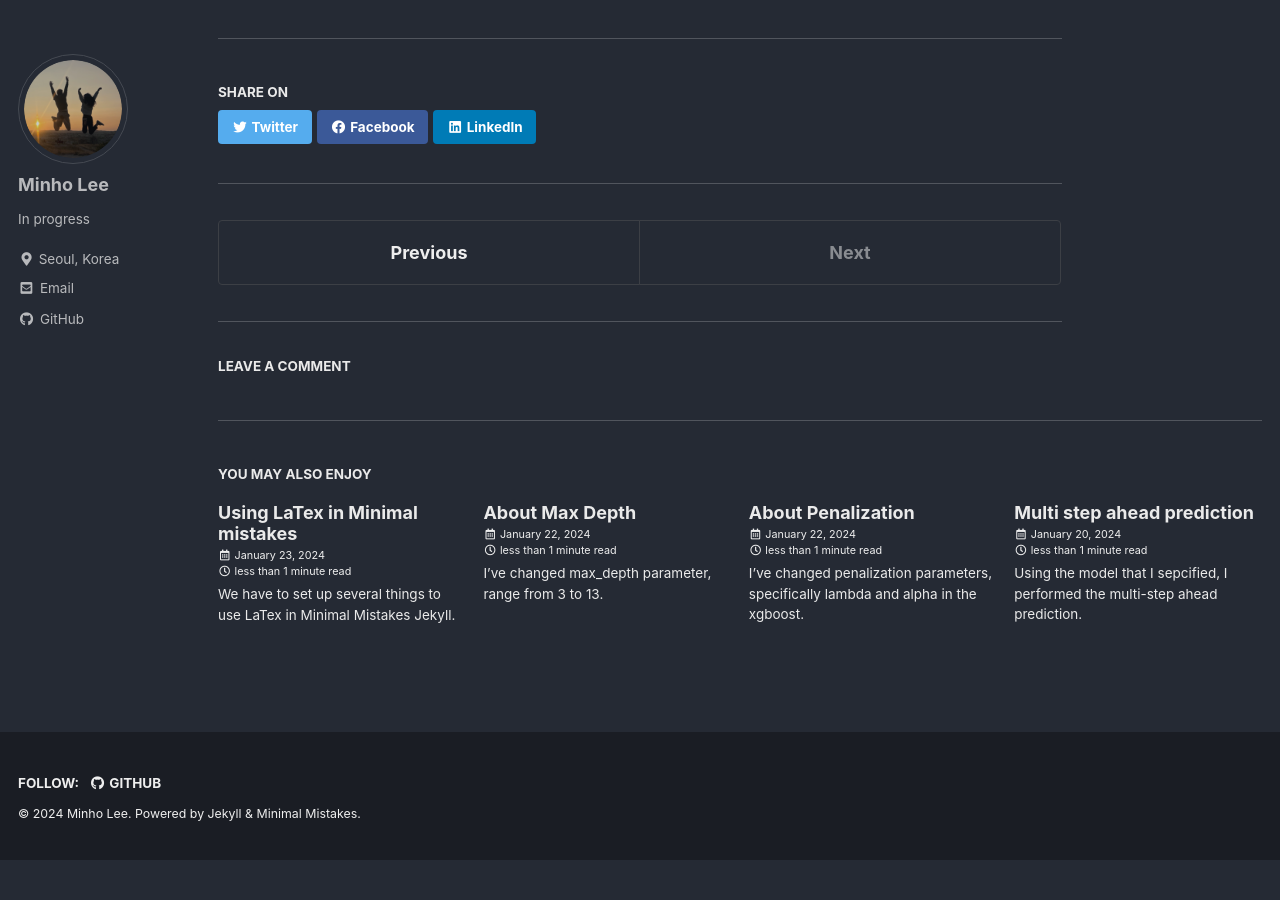
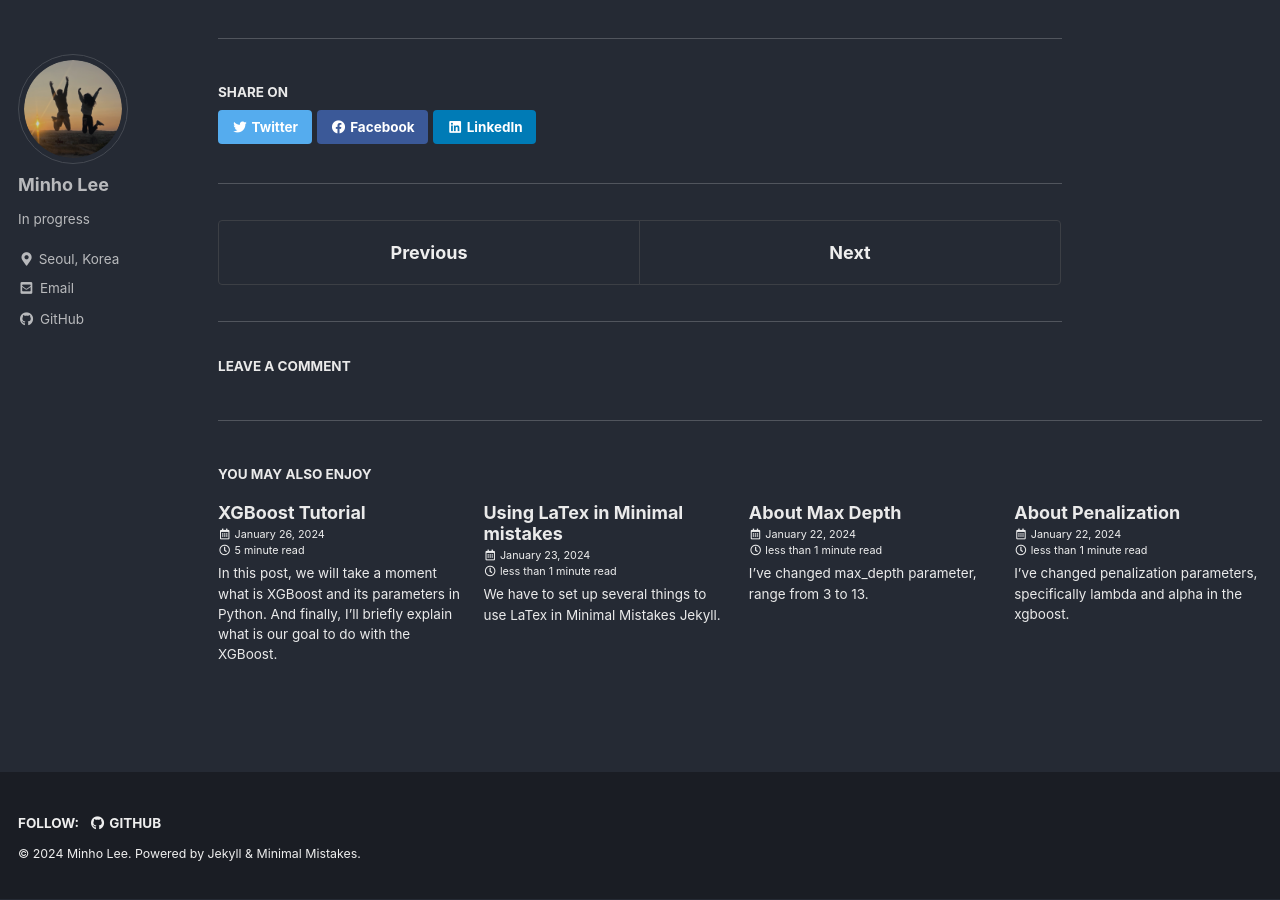
Before and after one commit to Inundata/Inundata.github.io, a Jekyll site: the page built from _posts/Oil/2024-01-24-penalization-without-subsampling.md, in a window 1280 px wide and 900 px high, scrolled down 2506 px. Built offline with Jekyll 4.4.1, drawn with Linux system fonts in a browser that asks for light colours; cached includes are drawn as plain includes; formulas are drawn with MathJax 3; comment, search, counter and statistics services are not loaded; before the commit the page ends 3366 px from its top, so only the background shows below that; some of the changed lines change nothing that is shown; some of the changed text lies outside the part shown.

Commit message:
# XGBoost files uploaded

````diff
--- a/_posts/Oil/2024-01-24-penalization-without-subsampling.md
+++ b/_posts/Oil/2024-01-24-penalization-without-subsampling.md
@@ -32,7 +32,7 @@
 
 Also, I perform the *one-step ahead prediction* and the target is *the monthly price of WTI nominal*.
 
-**To be brief, as I expected, the penalization parameters were useful if we didn't perform the subsampling. *Thus, in terms of penalization, we can use `subsampling` or `penalization parameters`*.**
+**To be brief, as I expected, the penalization parameters were useful if we didn't perform the subsampling. *Thus, in terms of regularization, we can use `subsampling` or `penalization parameters`*.**
 
 I attached the RMSE graph in each case below.<br/>
 (For each point, it is the accumulated RMSE up to that date.)
--- /dev/null
+++ b/_posts/XGBoost/2024-01-26-xgboost-tutorial.md
@@ -0,0 +1,206 @@
+---
+title:  "XGBoost Tutorial"
+show_date: true
+comments: true
+layout: single
+categories:
+  - Machine learning
+tags:
+  - Python
+  - XGBoost
+toc: true
+toc_sticky: true
+---
+
+In this post, we will take a moment what is XGBoost and its parameters in Python.
+And finally, I'll briefly explain what is our goal to do with the XGBoost.
+
+## 1. Concept of XGBoost
+
+The full idea of XGBoost can be found [here](https://xgboost.readthedocs.io/en/stable/tutorials/model.html), and this is the [paper of the XGboost](https://scholar.google.com/scholar_url?url=https://dl.acm.org/doi/pdf/10.1145/2939672.2939785&hl=ko&sa=X&ei=0PSzZdbLKr6Py9YPupq-2As&scisig=AFWwaeZXiFTAoiBjcjZUzHKYyVQx&oi=scholarr).
+
+The key concept of XGBoost is **"fitting the residual repeatedly".**
+
+The summary of the XGBoost is presented as below.
+
+<h2 align="center">[The sketch of XGBoost]</h2>
+
+![xgboost-intro](/assets/xgboost/xgboost-intro.jpg){: .align-center}
+
+From the above picture, the input of the *t-th* iteration is the *(t-1)-th* iteration's residual.
+
+By getting this as an input, in the *t-th* iteration, it formulates one tree(or forest), and the result is denoted as $$f_{t}$$.
+
+Finally, the *t-th* iteration prediction value is the sum of all of these trees(or forests) and we can denote as
+<br/>
+<div align="center">$$\hat{y_{t}} = \sum_{t=1}^Tf_{t}$$</div>
+<div align="center">T = total number of iterations</div>
+<br/>
+For *t-th* iteration, the XGBoost is minimizing the following objective function.
+<br/>
+<div align="center">$$L^{t}=\sum_{i=1}^n[l(y_{i}, \hat{y_{i}}^{t-1}) + f_{t}(x_{i})] + \Omega(f_{t})$$</div>
+
+To quickly optimize the objective function, it uses the Taylor Series Approximation.
+<br/>
+<div align="center">$$L^{t}\approx\sum_{i=1}^n[l(y_{i}, \hat{y_{i}}^{t-1}) + g_{i}f_{t}(x_{i}) + \frac{1}{2}h_{i}f_{t}^2(x_{i})] + \Omega(f_{t})$$</div>
+<div align="center">$$g_{i} = \frac{\partial{l(y_{i}, \hat{y_{i}}^{t-1})}}{\hat{y_{i}^{t-1}}}$$</div>
+<div align="center">$$h_{i} = \frac{\partial^2{l(y_{i}, \hat{y_{i}}^{t-1})}}{\hat{y_{i}^{t-1}}}$$</div>
+
+$$n$$ is the *total number of observations* and $$\Omega(f_{t})$$ is *the penalization term*.<br/>
+For more details, refer to the above XGBoost documentation or the paper.
+
+## 2. Parameters of the XGBoost
+
+In this part, I will explain the XGBoost parameters that you must know in more details. <br/>
+The official Python API reference documentation of the XGBoost is linked below.
+
+- Documentation of the XGBoost: [Click here](https://xgboost.readthedocs.io/en/stable/python/python_api.html)
+- Explanation of the default values of XGBoost: [Click here](https://xgboost.readthedocs.io/en/stable/parameter.html)
+<br/><br/>
+
+*Note)*
+1. XGBoost can do both the *classification* and *regression*, but the parameters are almost the same. Thus, I will explain by referring to the *XGBRegressor*. <br/>
+2. Some parameters' default value are not written in the above documentation.
+
+<h3>1. n_estimators</h3>
+- This refers to the total number of times to iterately fit the residuals.
+- Default value = `100`
+
+<h3>2. max_depth</h3>
+- The maximum tree depth for each tree in each iteration.
+- Default value = `6`
+
+<h3>3. tree_method</h3>
+- The method of finding the splitting point for each feature. There are 4 values for this parameter; `auto`, `exact`, `approx`, and `hist`. <br/>
+ⅰ. `auto` : Sames as the `hist` method. <br/>
+ⅱ. `exact` : Exact greedy algorithm. Splitting all of the candidates. <br/>
+ⅲ. `approx` : Create the buckets for each feature and find the split. <br/>
+ⅳ. `hist` : same as `approx` but much more faster. <br/>
+- Default value = `auto`
+
+- difference between `exact` and `hist`. <br/>
+Let say there is a feature with those values;
+$$x = [10, 14, 25, 3, 9, 16, 37, 1, 22, 17]$$.
+<br/>
+In tree algorithm, it sorts the value into ascending order.<br/>
+$$x = [1, 3, 9, 10, 14, 16, 17, 22, 25, 37]$$.<br/><br/>
+ⅰ. `exact`<br/>
+It looks for all values one by one to find the splitting point.<br/>
+![exact](/assets/xgboost/exact.png){: .align-center}<br/>
+ⅱ. `approx` <br/>
+Create the buckets that match with the parameter `max_bin` and put each value into that bucket first. Then, find the splitting points by using the buckets.<br/>
+![approx](/assets/xgboost/approx.png){: .align-center}
+<br/>
+- difference between `approx` and `hist` <br/>
+From the [lead maintainer of XGBoost](https://github.com/dmlc/xgboost/issues/1950), `approx` method generates a new set of bins for each iteration, whereas the `hist` method re-uses the bins over multiple iterations.
+
+<h3>4. max_bin</h3>
+- For the `hist` or `approx` tree method, it refers to the maximum number of bins per feature.
+- It can not be used for the `exact` tree method.
+- Default value = `256`
+
+<h3>5. max_leaves</h3>
+- The maximum number of leaves; 0 indicates no limit.
+- It can not be used for the `exact` tree method.
+- Default value = `0`
+
+<h3>6. learning_rate</h3>
+- It has the range 0 from 1 and is multipled to the $$f_{t}$$.<br/>
+<div align="center">$$\hat{y_{t}} = \hat{y_{t-1}} + (lr) * f_{t}$$</div>
+- Default value = `0.3`
+
+<h3>7. subsample</h3>
+- The ratio of row subsampling. The subsampled data is feed to each tree.
+- In XGBoost, it performs the [`sampling without replacement`](https://xgboost.readthedocs.io/en/stable/tutorials/rf.html).
+- Each tree will have different subsampled data.
+- Default value = `1`
+- column subsampling is also possible. For details, check the documentation.
+
+<h3>8. num_parallel_tree</h3>
+- Total number of trees in each iteration. If this parameter is not specified, each iteration will use only one tree.
+- Default value = `1`
+
+<h3>9. reg_alpha</h3>
+- The $$L1$$ penalization parameter.
+- Default value = `0`
+
+<h3>10. reg_lambda</h3>
+- The $$L2$$ penalization parameter.
+- Default value = `1`
+
+<h3>Summary</h3>
+- The diagram of the above is as follows.
+![parameters-summary](/assets/xgboost/parameters-summary.jpg){: .align-center}
+
+## 3. Further Objective
+
+Our further objective is focused on modifying the `max_bin` and the `exact`.<br/>
+Currently, `max_bin` and `exact` can’t be used at the same time. In addition, there are some problems with `max_bin` and `exact` parameters.
+
+<h3>1. max_bin</h3>
+
+- If we use this parameter with the `approx`, it does not find the **exact** point to be splitted.
+- For example, let's create the `y` and `x` as follows.
+
+```python
+import numpy as np
+import xgboost
+
+y = np.r_[np.ones(20), np.ones(80) * 100].reshape(-1, 1)  # Total number of elements with value 1: 20
+                                                          # Total number of elements with value 100: 80
+x = np.arange(1, 101).reshape(-1, 1) # ranges from 1 to 100 and increases by 1
+```
+
+- Then the plotted `y` and `x` will be looked like below.<br/><br/>
+![y-and-x](/assets/xgboost/y-and-x.png){: .align-center}
+
+- If someone asks you to find the best splitting point from this picture, you will easily choose the point `x=20`(the red line).<br/><br/>
+![y-and-x](/assets/xgboost/y-and-x-split.png){: .align-center}
+
+- However, if we do it with the `xgboost` package by imposing find only one point for splitting it fails.
+
+```python
+tree_method = 'hist'
+max_bin = 2 # Impose to find only one point
+n_estimators = 10
+random_state = 42
+
+mdl = xgboost.XGBRegressor(tree_method = tree_method
+                        , max_bin = max_bin
+                        , n_estimators = n_estimators
+                        , random_state = random_state)
+
+mdl.fit(X = x, y = y)
+```
+
+- The result from XGBoost is as follows.<br/><br/>
+![xgboost-wrong-result](/assets/xgboost/xgboost-wrong-result.png){: .align-center}<br/>
+It split at the point where `x < 48`. This result is **not what we expected.**
+
+<h3>2. exact</h3>
+
+- Finding the exact point can be solved through using the `exact` method.
+- Applying the `exact` method to the previous example is as follows.
+
+```python
+tree_method = 'exact'
+# max_bin = 2 # we cannot us this parameter when tree_method is `exact`
+n_estimators = 10
+random_state = 42
+
+mdl = xgboost.XGBRegressor(tree_method = tree_method
+                        # , max_bin = max_bin
+                        , n_estimators = n_estimators
+                        , random_state = random_state)
+
+mdl.fit(X = x, y = y)
+```
+![xgboost-right-result](/assets/xgboost/xgboost-right-result.png){: .align-center}<br/>
+It split at the point where `x < 20.5`. **This result is what we expected.**
+
+However, we cannot use the `exact` for other problems due to it split **all of the points**.
+
+<h3>3. Objective</h3>
+- Our objective is to modify the XGBoost code to use `exact` method with `max_bin` parameter.
+- By modifying this, we can restrict the splitting point to only one or two even if other points can lower the loss.
+- However, the source code is provided in `C/C++`.
````
Also changed, not shown: assets/xgboost/approx.png (added), assets/xgboost/exact.png (added), assets/xgboost/parameters-summary.jpg (added), assets/xgboost/xgboost-intro.jpg (added), assets/xgboost/xgboost-right-result.png (added), assets/xgboost/xgboost-wrong-result.png (added), assets/xgboost/y-and-x-split.png (added), assets/xgboost/y-and-x.png (added).
